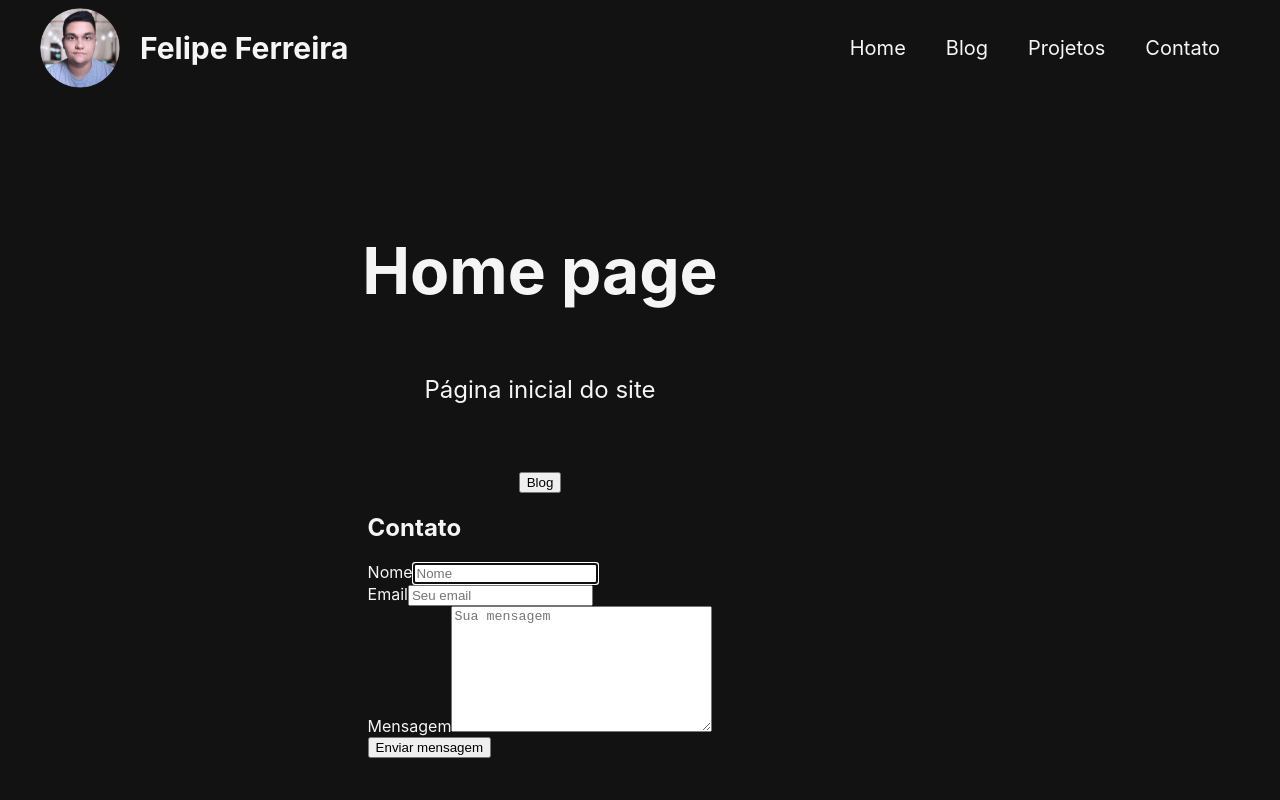
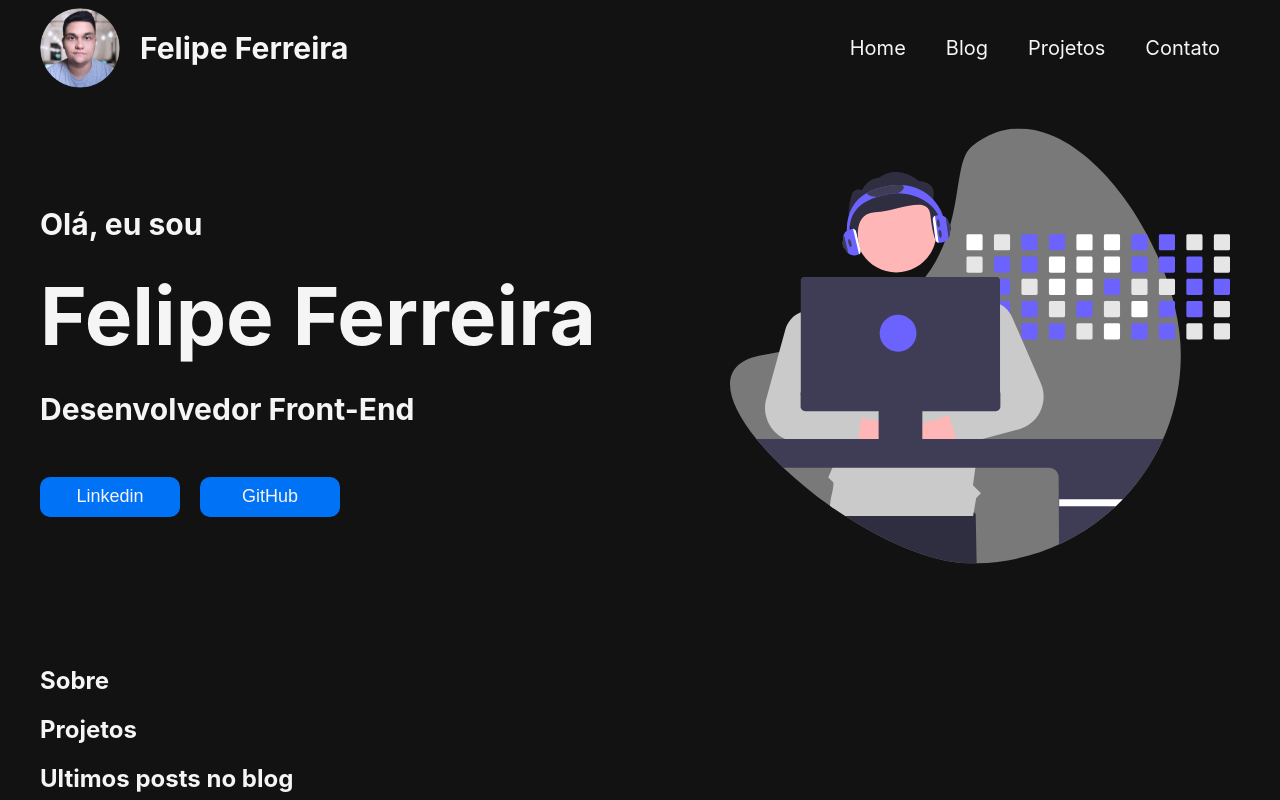
Before and after one commit to FelipeFerreiraSS/felipeferreira.dev.br, a Next.js app: page / in a window 1280 px wide. Shown: the top 800 px of the page. Built offline with nearby package versions, Linux system fonts and the light colour scheme.

Commit message:
Styling the home part of the site

```diff
--- a/components/Header/index.js
+++ b/components/Header/index.js
@@ -22,7 +22,7 @@ export default function Header() {
                     </Link>
                 </li>
                 <li>
-                    <Link href={'#'}>
+                    <Link href={'/blog'}>
                         Blog
                     </Link>
                 </li>
--- a/pages/_app.js
+++ b/pages/_app.js
@@ -14,6 +14,7 @@ const theme = {
     gray: '#666666',
     text: '#F5F5F5',
     blue: '#0072F5',
+    blueHover: '#3694FF',
     green: '#17C964',
     red: '#F31260',
   },
--- a/pages/index.js
+++ b/pages/index.js
@@ -1,9 +1,10 @@
 import Head from 'next/head'
 import Image from 'next/image'
 import Link from 'next/link'
-import styles from '../styles/Home.module.css'
 
 import emailjs from 'emailjs-com'
+
+import { Main, Cover, Description, Img } from '../styles/home'
 
 export default function Home() {
 
@@ -23,27 +24,65 @@ export default function Home() {
   }
 
   return (
-    <div className={styles.container}>
+    <>
       <Head>
         <title>Felipe Ferreira</title>
         <meta name="description" content="Desenvolvedor Front-End Jr" />
         <link rel="icon" href="/Component.svg" />
       </Head>
 
-      <main className={styles.main}>
-        <h1 className={styles.title}>
-          Home page
-        </h1>
+      <Main>
+        <Cover>
+          <Description>
+            <div>
+              <h3>Olá, eu sou</h3>
+              <h1>Felipe Ferreira</h1>
+              <h3>Desenvolvedor Front-End</h3>
+            </div>
+            <div>
+              <a href='https://www.linkedin.com/in/felipeferreiradev/'>
+                <button>Linkedin</button>
+              </a>
+              <a href='https://github.com/FelipeFerreiraSS'>
+                <button>GitHub</button>
+              </a>
+            </div>
+          </Description>
+          <Img>
+            <Image
+              src={"/img_developer.svg"}
+              alt={"img developer"}
+              width={"500px"}
+              height={"500px"}
+            />
+          </Img>
+        </Cover>
 
-        <p className={styles.description}>
-          Página inicial do site
-        </p>
+        <section>
+          <h2>
+            Sobre
+          </h2>
+        </section>
 
-        <Link href={"/blog"}>
-          <button>Blog</button>
-        </Link>
+        <section>
+          <h2>
+            Projetos
+          </h2>
+        </section>
 
-        <div id="contato">
+        <section>
+          <h2>
+            Ultimos posts no blog
+          </h2>
+        </section>
+
+        <section>
+          <h2>
+            Contato
+          </h2>
+
+          {/*
+          <div id="contato">
             <div>
               <h2>Contato</h2>
               <form onSubmit={sendEmail}>
@@ -66,13 +105,15 @@ export default function Home() {
                 </div>
               </form>
             </div>
-        </div>
+          </div>
+          */}
+        </section>
 
-      </main>
+      </Main>
 
-      <footer className={styles.footer}>
+      <footer>
         Blog desenvolvido por Felipe Ferreira
       </footer>
-    </div>
+    </>
   )
 }
--- /dev/null
+++ b/styles/home.js
@@ -0,0 +1,49 @@
+import styled from 'styled-components'
+
+export const Main = styled.main`
+    //border: solid red;
+`;
+
+export const Cover = styled.section`
+  height: 550px;
+  display: flex;
+`;
+
+export const Description = styled.div`
+  width: 50%;
+  margin-top: 80px;
+
+  h1 {
+      font-size: 80px;
+      line-height: 0.2;
+
+  }
+
+  h3 {
+      font-size: 30px;
+  }
+
+  button {
+      width: 140px;
+      height: 40px;
+      font-size: 18px;
+      margin-right: 20px;
+      margin-top: 20px;
+      cursor: pointer;
+      background-color: ${({theme}) => theme.colors.blue};
+      color: ${({theme}) => theme.colors.text};
+      border: none;
+      border-radius: 10px;
+      transition: 0.6s;
+
+      &:hover,
+      &:focus{
+        background-color: ${({theme}) => theme.colors.blueHover};
+        transform: translateY(-0.25em);
+      }
+  }
+`;
+
+export const Img = styled.div`
+    margin-left: 90px;
+`
```
Also changed, not shown: public/img_developer.svg (added).
